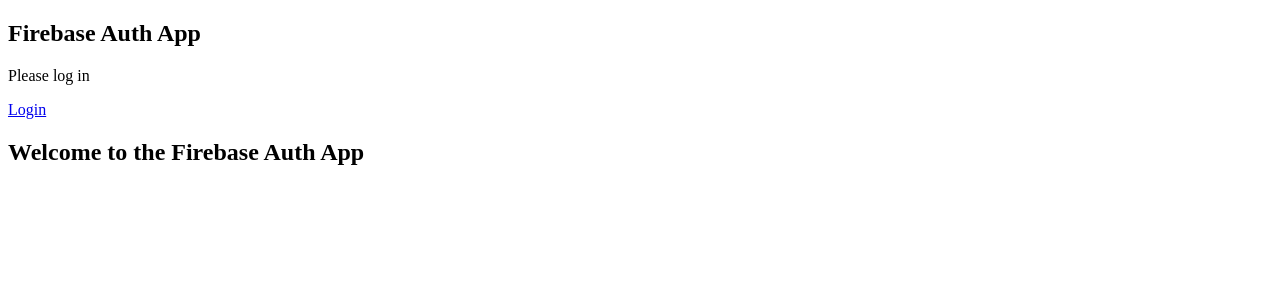
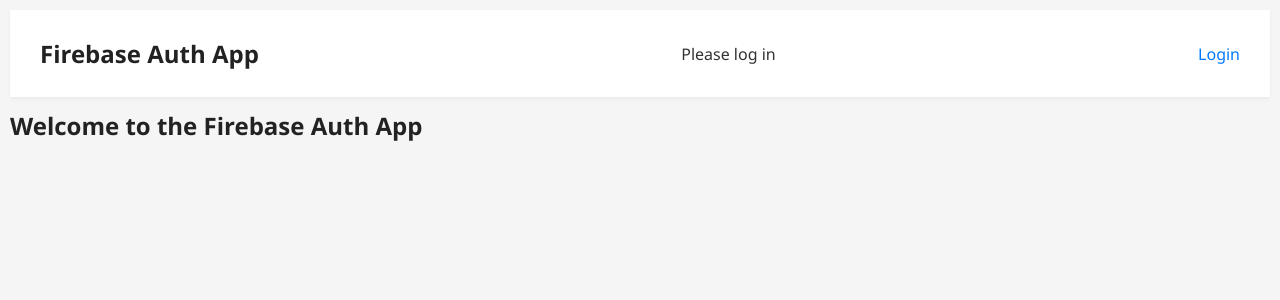
Before and after one commit to Eman-Abukhater/react-firebase-auth, a React (Vite) app in the folder firebase-auth-app/: page / in a window 1280 px wide. Shown: the top 300 px of the page. Built offline with nearby package versions, Linux system fonts and the light colour scheme; no server answers.

Commit message:
add some styles

```diff
--- /dev/null
+++ b/firebase-auth-app/src/App.css
@@ -0,0 +1,47 @@
+/* App.css — Global styles */
+
+body {
+    margin: 0;
+    padding: 10px;
+    font-family: "Segoe UI", Tahoma, Geneva, Verdana, sans-serif;
+    background-color: #f5f5f5;
+    color: #333;
+  }
+
+  h1, h2, h3 {
+    color: #222;
+    margin: 0.5em 0;
+  }
+
+  a {
+    color: #007bff;
+    text-decoration: none;
+  }
+
+  a:hover {
+    text-decoration: underline;
+  }
+
+  nav {
+    background-color: #ffffff;
+    padding: 15px 30px;
+    box-shadow: 0 2px 4px rgba(0,0,0,0.05);
+    display: flex;
+    justify-content: space-between;
+    align-items: center;
+  }
+
+  button {
+    padding: 10px 15px;
+    font-size: 14px;
+    border-radius: 5px;
+    border: none;
+    cursor: pointer;
+    background-color: #4caf50;
+    color: white;
+    margin: 5px;
+  }
+
+  button:hover {
+    background-color: #45a049;
+  }
--- a/firebase-auth-app/src/App.jsx
+++ b/firebase-auth-app/src/App.jsx
@@ -6,6 +6,7 @@
 import Login from "./pages/Login";
 import Signup from "./pages/Signup";
 import PrivateRoute from "./components/PrivateRoute";
+import "./App.css";
 
 const App = () => {
   return (
```
